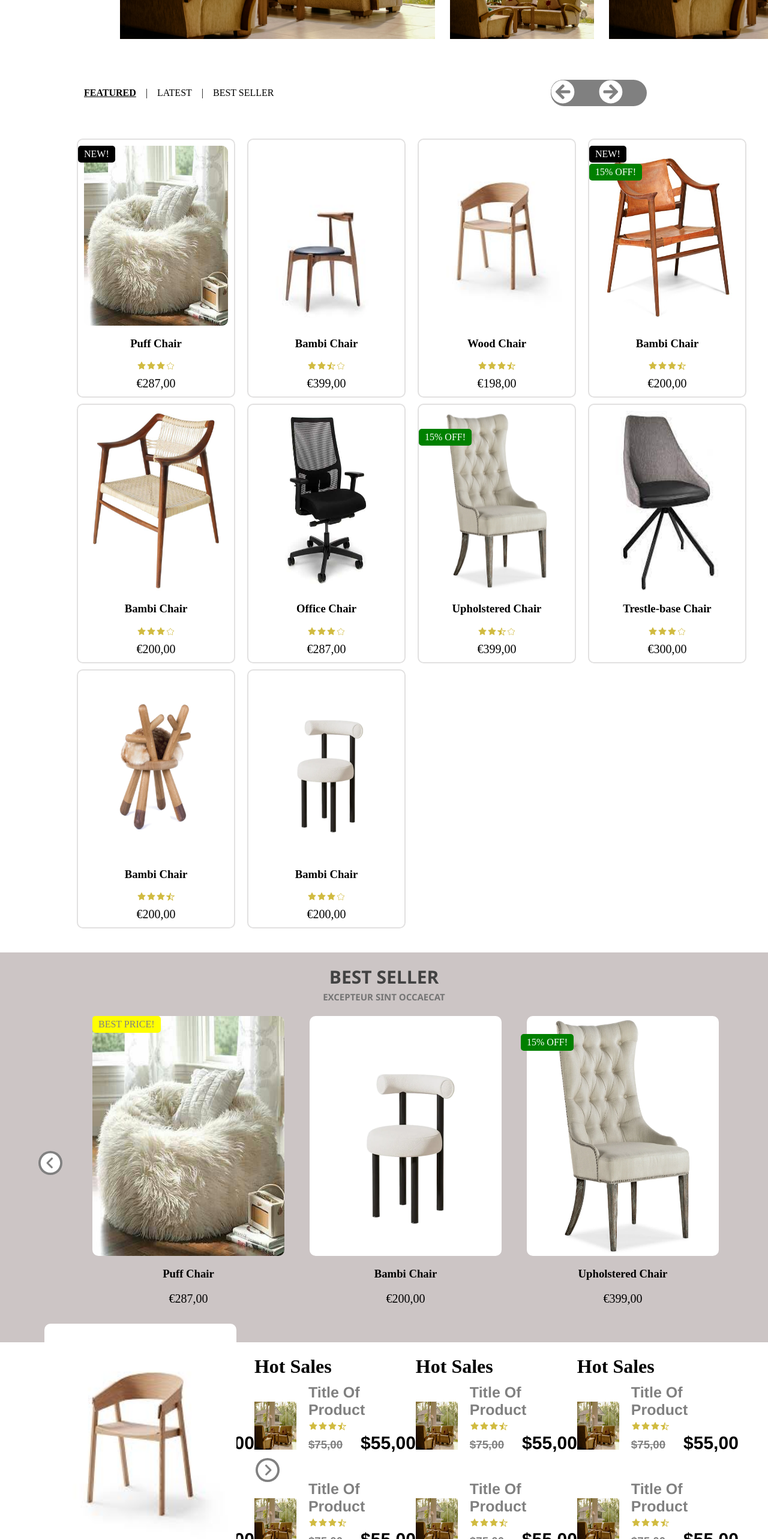
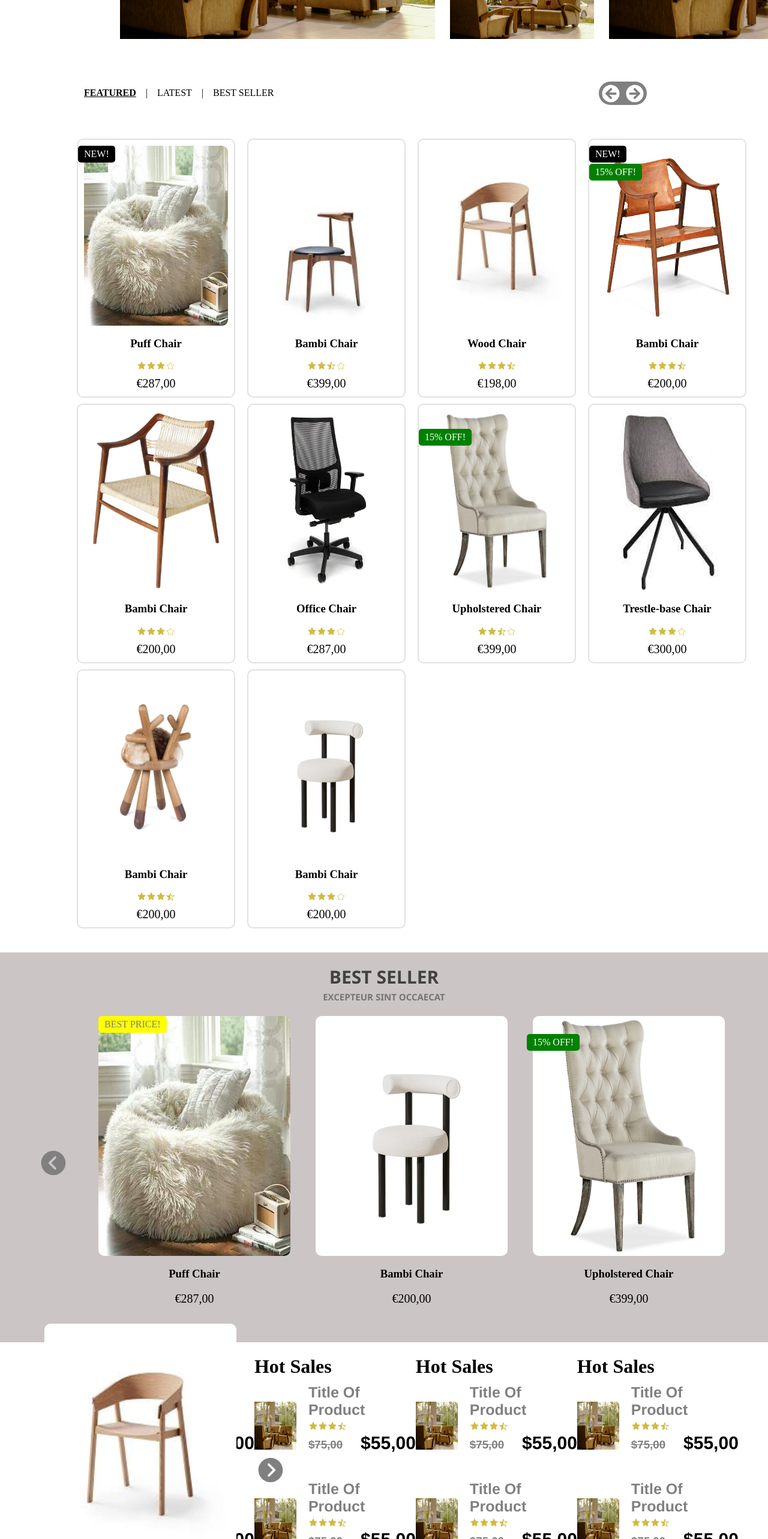
Before and after one commit to Mr-Command/Shop-App, a React (Create React App) app: page / in a window 1280 px wide. Shown: the part 1020-3586 px from the top of the page at 60% size. Built offline with nearby package versions, Linux system fonts and the light colour scheme.

Commit message:
Ufak tefek css düzeltmeleri yapıldı.

```diff
--- a/src/Components/FeaturesNav/featuresnav.css
+++ b/src/Components/FeaturesNav/featuresnav.css
@@ -65,16 +65,21 @@
 }*/
 .arrows{
     margin-right: 15%;
-    background-color: gray;
     border-radius: 25px;
     justify-content: center;
+    background-color: gray;
     align-items: center;
     position: flex;
+
 }
-.arrow-left,.arrow-rigth{
+.arrow-left1,.arrow-rigth1{
     height: 30px;
     width: 30px;
+    background-color: gray;
     color: white;
-    background-color: gray;
-    border-radius: 25px;
+    border-radius: 20px;
+    margin-left: 5px;
+    margin-top: 5px;
+    margin-right: 5px;
+
 }
--- a/src/Components/FeaturesNav/featuresnav.js
+++ b/src/Components/FeaturesNav/featuresnav.js
@@ -16,8 +16,8 @@ function FeaturesNav() {
             <li><a href="/best-seller">BEST SELLER</a></li>
         </ul>
         <div className='arrows'>
-        <FaArrowCircleLeft className='arrow-left'/>
-        <FaArrowCircleRight className='arrow-rigth'/>
+        <FaArrowCircleLeft className='arrow-left1'/>
+        <FaArrowCircleRight className='arrow-rigth1'/>
         </div>
     </div>
     );
--- a/src/Components/Sales/sales.css
+++ b/src/Components/Sales/sales.css
@@ -26,8 +26,8 @@
 }
 .sales-card-row {
     display: flex;
-    flex-direction: column; /* Diğer içerikleri alt alta sıralar */
-    justify-content: flex-start; /* Diğer içeriği yukarı hizalar */
+    flex-direction: column;
+    justify-content: flex-start;
 }
 .cost{
     margin-top: -30px;
@@ -39,8 +39,8 @@
 }
 .sales-card-review {
     display: flex;
-    align-items: center; /* Değerlendirme yıldızlarını dikey hizalar */
-    margin-bottom: 10px; /* Değerlendirme ve eski fiyat arasında boşluk bırakır */
+    align-items: center;
+    margin-bottom: 10px;
 }
 .new-cost{
     margin-left: 30px;
--- a/src/Components/bestSeller/bestSeller.css
+++ b/src/Components/bestSeller/bestSeller.css
@@ -35,8 +35,9 @@
     justify-content: center;
     align-items: center;
     margin-right: 40px;
-    height: 40px;
-    width: 40px;
+    color: gray;
+    height: 50px;
+    width: 50px;
 }
 .bestSeller-card{
     position: relative;
```
